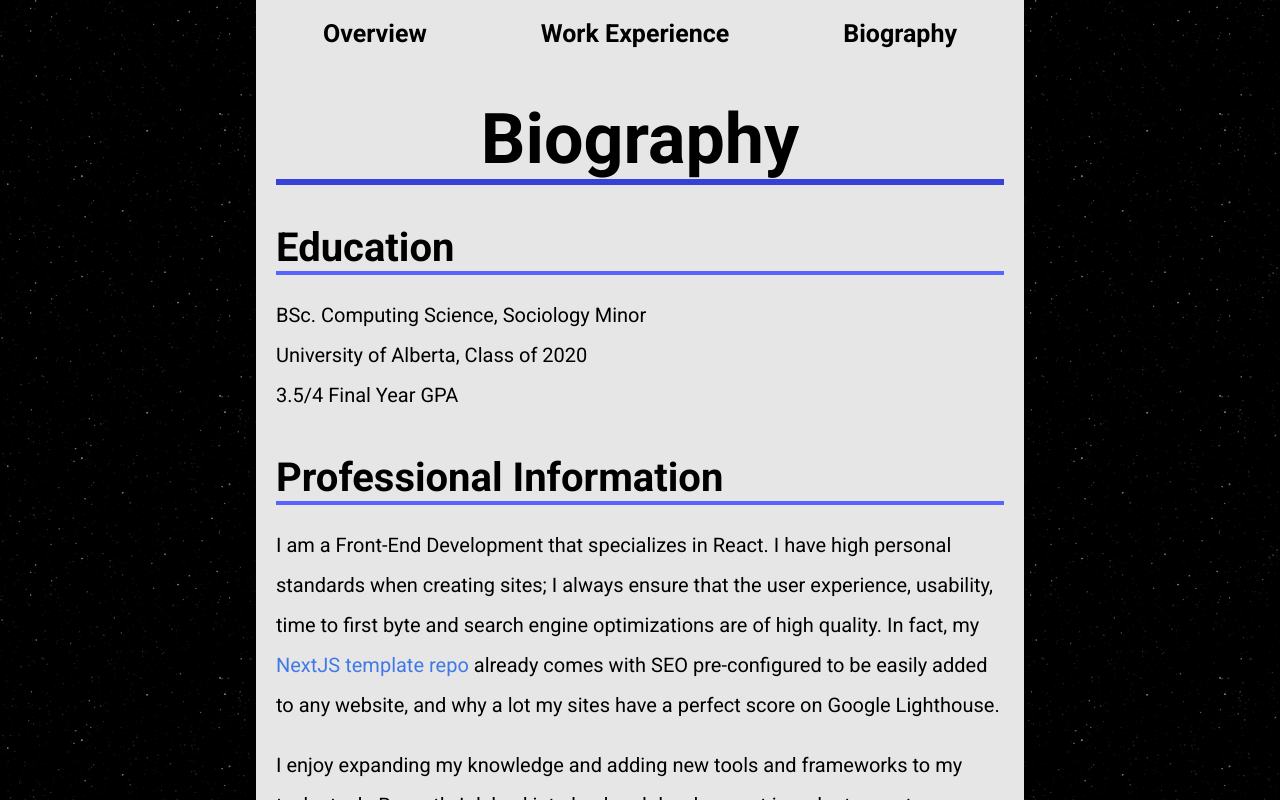
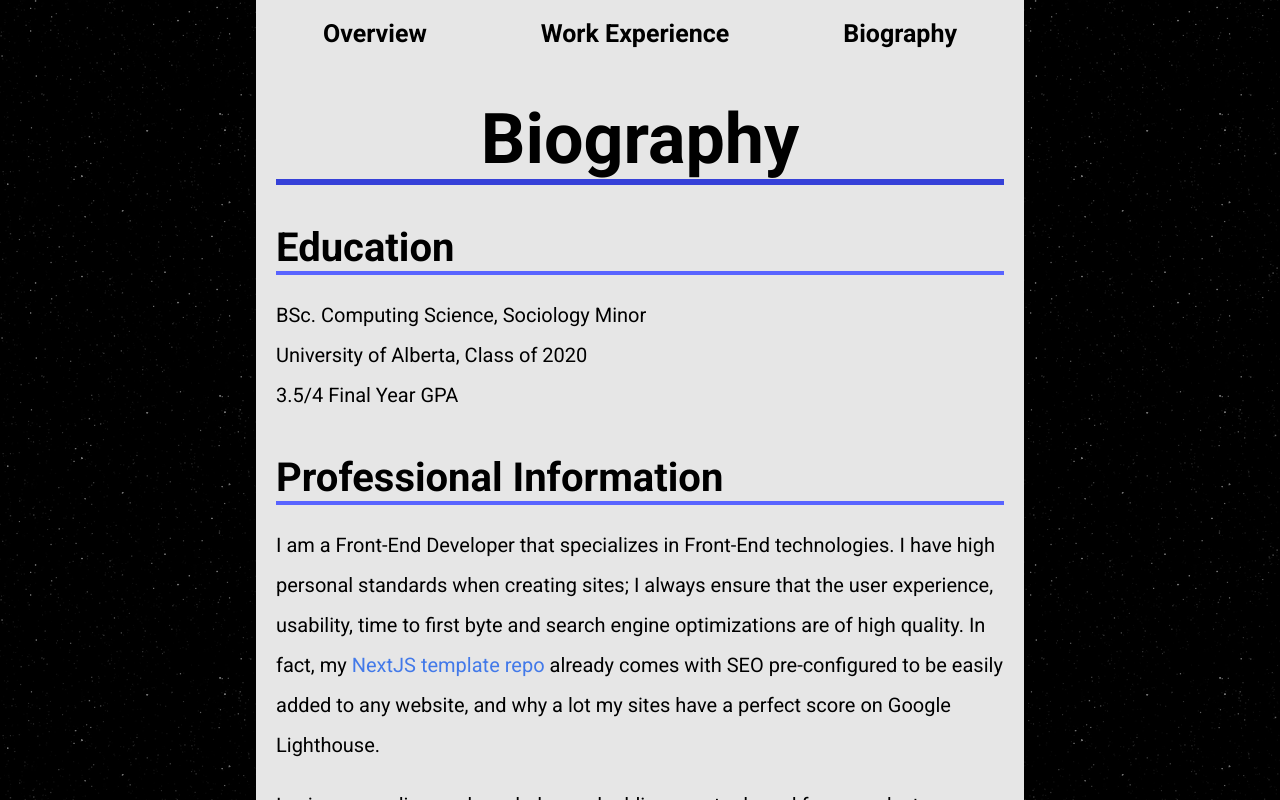
Before and after one commit to 100BC/C-V, a Next.js app: page /biography in a window 1280 px wide. Shown: the top 800 px of the page. Built offline with nearby package versions, Linux system fonts and the light colour scheme.

Commit message:
Spelling Mistake

```diff
--- a/pages/biography.tsx
+++ b/pages/biography.tsx
@@ -21,9 +21,10 @@ const Biography = () => {
       <section className={styles.section}>
         <h2>Professional Information</h2>
         <p>
-          I am a Front-End Development that specializes in React. I have high personal standards
-          when creating sites; I always ensure that the user experience, usability, time to first
-          byte and search engine optimizations are of high quality. In fact, my{' '}
+          I am a Front-End Developer that specializes in Front-End technologies. I have high
+          personal standards when creating sites; I always ensure that the user experience,
+          usability, time to first byte and search engine optimizations are of high quality. In
+          fact, my{' '}
           <Link href="https://github.com/100BC/nextjs-template">
             <a>NextJS template repo</a>
           </Link>{' '}
```
